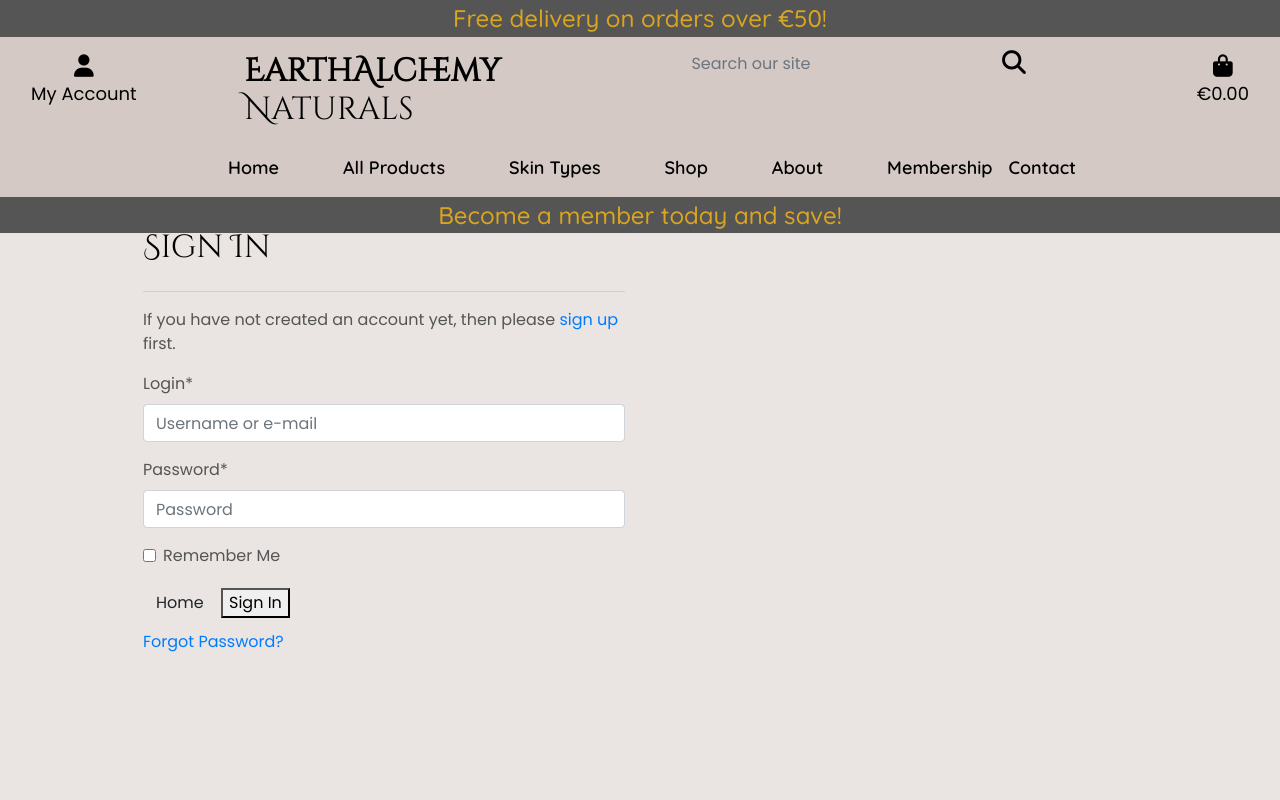
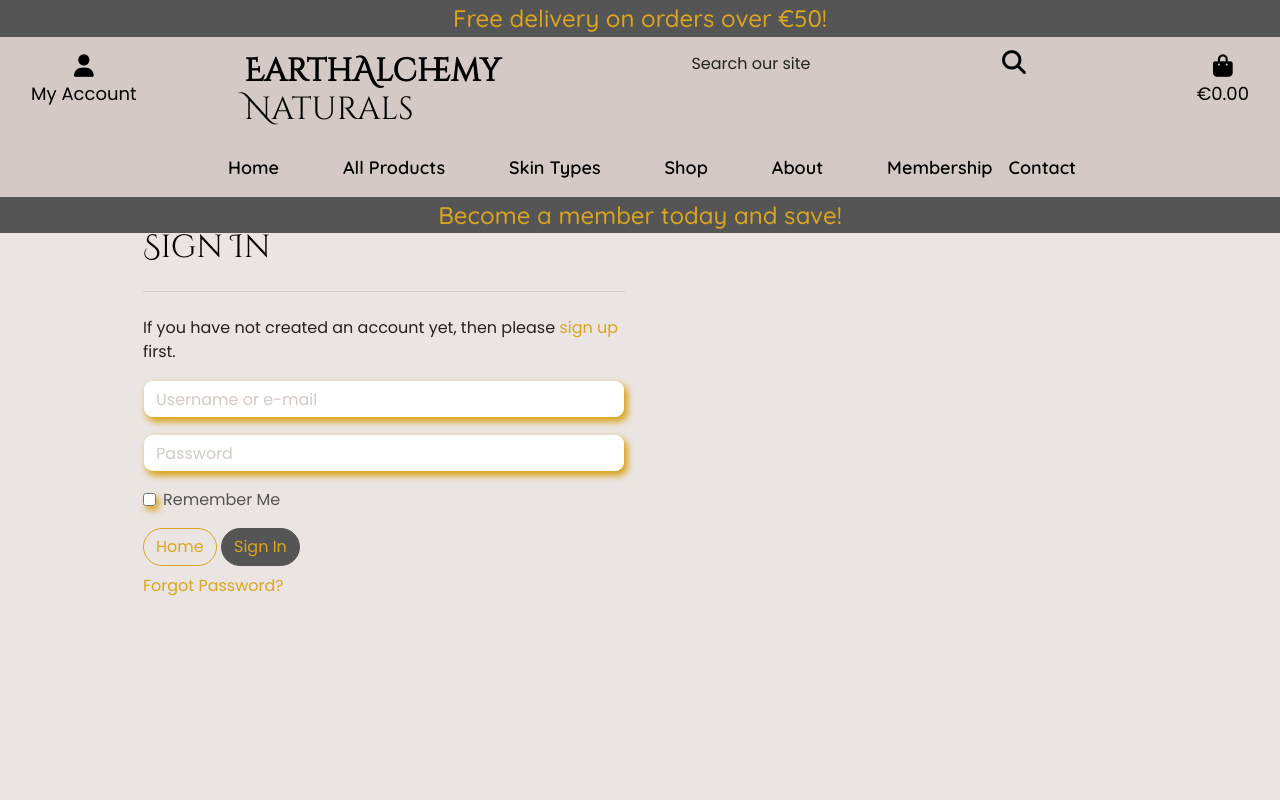
Before and after one commit to Lilla-Kavecsanszki/EarthAlchemyNaturals, a Django app: page /accounts/login/ in a window 1280 px wide. Run offline with Django 3.2, Linux system fonts and the light colour scheme; some libraries are stand-ins or nearby versions.

Commit message:
Tested profiles and updates and styled allauth files further

```diff
--- a/profiles/templates/profiles/profile.html
+++ b/profiles/templates/profiles/profile.html
@@ -16,5 +16,5 @@
       <hr />
     </div>
   </div>
-  {% endblock %}
+  {{ profile }} {% endblock %}
 </div>
--- a/static/css/base.css
+++ b/static/css/base.css
@@ -182,6 +182,10 @@ body {
     color: #222;
 }
 
+input[name='q']::placeholder {
+    color: #222;
+}
+
 /* Herb */
 
 .star {
@@ -290,6 +294,74 @@ body {
     text-shadow: 4px 4px 6px #DAA520;
 }
 
+/* Allauth form formatting */
+
+.allauth-form-inner-content p {
+    margin-top: 1.5rem;
+    /* mt-4 */
+    color: #222;
+    /* text-secondary */
+}
+
+.allauth-form-inner-content input {
+    border-color: transparent;
+    box-shadow: 3px 4px 6px #DAA520;
+    border-radius: 10px;
+}
+
+.allauth-form-inner-content label:not([for='id_remember']) {
+    display: none;
+}
+
+.allauth-form-inner-content input::placeholder {
+    color: #d4c9c5;
+}
+
+.allauth-form-inner-content button,
+.allauth-form-inner-content input[type='submit'] {
+    /* btn */
+    display: inline-block;
+    font-weight: 400;
+    color: #DAA520;
+    text-align: center;
+    vertical-align: middle;
+    -webkit-user-select: none;
+    -moz-user-select: none;
+    -ms-user-select: none;
+    user-select: none;
+    background-color: #555;
+    border: 1px solid #555;
+    padding: .375rem .75rem;
+    font-size: 1rem;
+    line-height: 1.5;
+    border-radius: 20px;
+
+    /* standard bootstrap btn transitions */
+    transition: color .15s ease-in-out, background-color .15s ease-in-out, border-color .15s ease-in-out, box-shadow .15s ease-in-out;
+}
+
+.allauth-form-inner-content button:hover,
+.allauth-form-inner-content input[type='submit']:hover {
+    color: #222;
+    background-color: #DAA520;
+    border-color: #DAA520;
+}
+
+.allauth-form-inner-content a {
+    color: #DAA520;
+    text-decoration: solid;
+    /* text-info */
+}
+
+.home-button {
+    border-radius: 20px;
+    border-color: #DAA520;
+}
+
+.home-button:hover {
+    border-color: #222;
+}
+
 /* -------------------------------- Media Queries */
 
 /* Slightly larger container on xl screens */
--- a/templates/allauth/account/login.html
+++ b/templates/allauth/account/login.html
@@ -39,7 +39,7 @@
     value="{{ redirect_field_value }}"
   />
   {% endif %}
-  <a class="btn btn-outline-black rounded-0" href="{% url 'home' %}">Home</a>
+  <a class="btn home-button" href="{% url 'home' %}">Home</a>
   <button class="primaryAction" type="submit">{% trans "Sign In" %}</button>
   <p class="mt-2">
     <a class="button secondaryAction" href="{% url 'account_reset_password' %}"
```
Also changed, not shown: profiles/views.py (+7 -2 lines), templates/allauth/account/email_confirm.html (+6 -4 lines), templates/base.html (+15 -20 lines).
